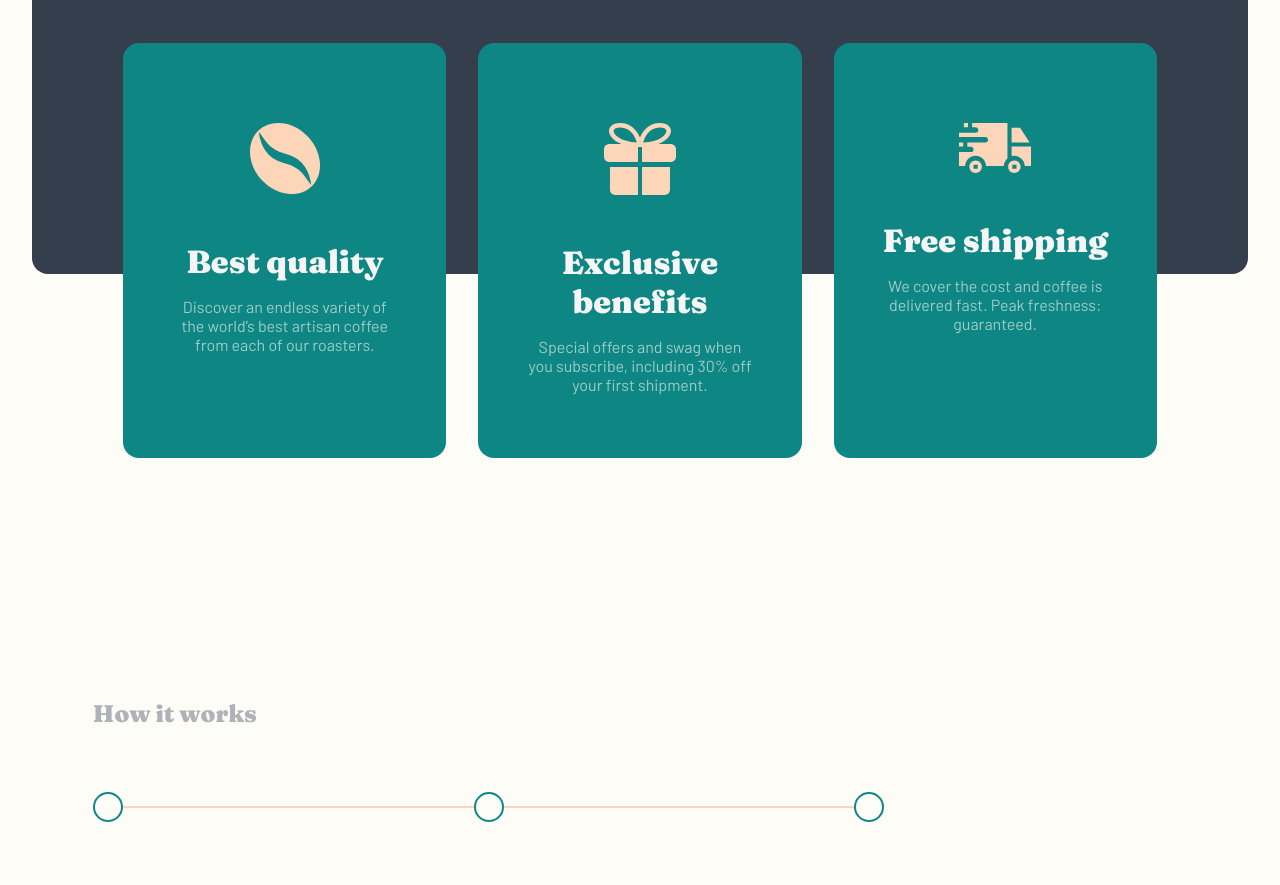
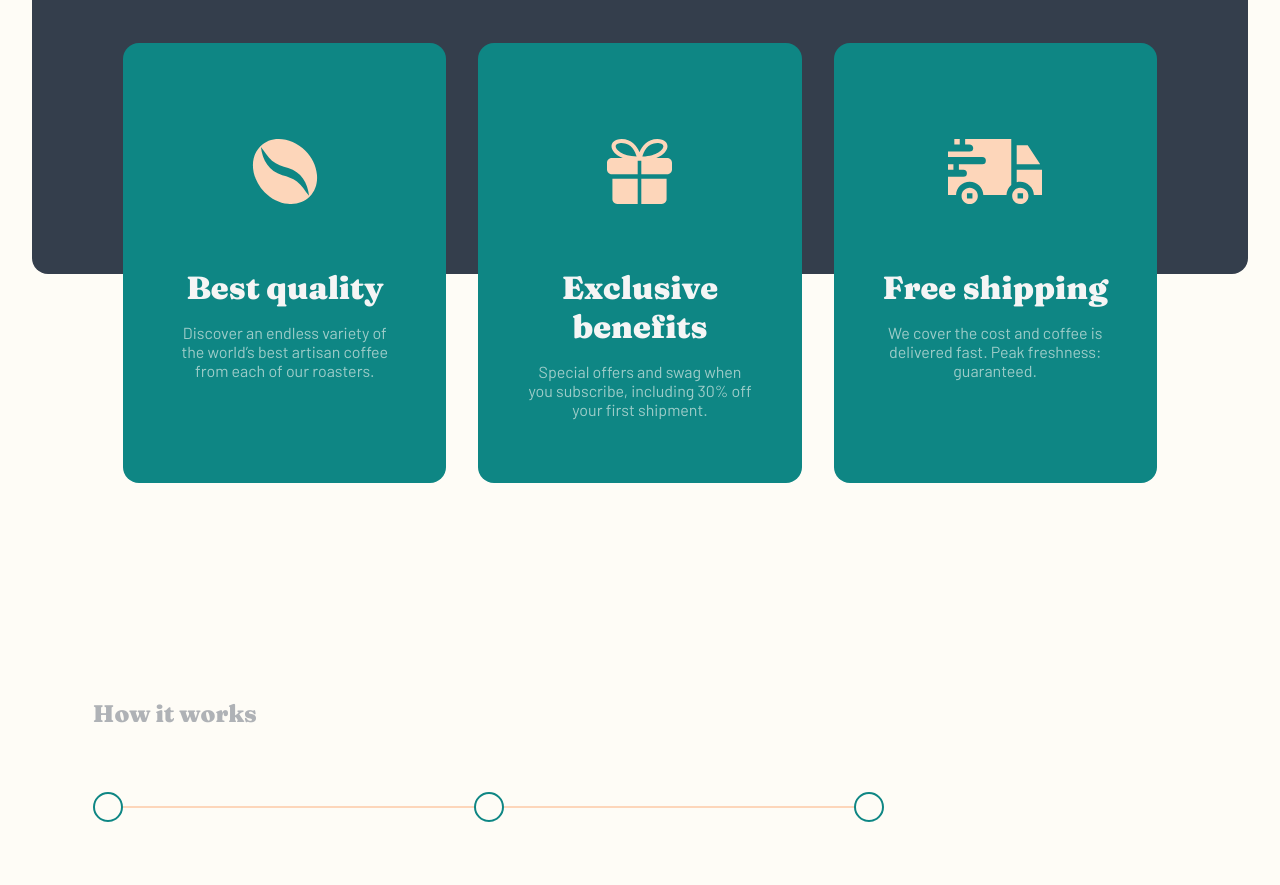
Before and after one commit to Haiko-E/coffee-rooster-frontend-mentor, a Next.js app: page / in a window 1280 px wide. Shown: the part 1720-2605 px from the top of the page. Built offline with nearby package versions, Linux system fonts and the light colour scheme.

Commit message:
choose component add height

```diff
--- a/src/components/choose.js
+++ b/src/components/choose.js
@@ -21,6 +21,8 @@ export default function Choose() {
           paragraph='Discover an endless variety of the world’s best artisan coffee from each of our roasters.'
           listStyle={styles['list-item']}
           contentStyle={styles.content}
+          width={70}
+          height={70}
         />
         <CollectionItem
           title='Exclusive benefits'
@@ -29,6 +31,8 @@ export default function Choose() {
           '
           listStyle={styles['list-item']}
           contentStyle={styles.content}
+          width={70}
+          height={70}
         />
         <CollectionItem
           title='Free shipping '
@@ -36,6 +40,8 @@ export default function Choose() {
           paragraph='We cover the cost and coffee is delivered fast. Peak freshness: guaranteed.'
           listStyle={styles['list-item']}
           contentStyle={styles.content}
+          width={70}
+          height={70}
         />
       </ul>
     </section>
--- a/src/components/choose.module.css
+++ b/src/components/choose.module.css
@@ -53,8 +53,9 @@
 }
 
 .list-item img {
-  margin: 1rem;
-  width: 72px;
+  margin: 2rem;
+  width: auto;
+  height: 65px;
 }
 
 .content h3 {
@@ -68,7 +69,7 @@
   }
 
   .list-item img {
-    width: 50px;
+    height: 50px;
   }
 
   .list-item h3 {
--- a/src/components/collection-item.js
+++ b/src/components/collection-item.js
@@ -8,10 +8,12 @@ export default function CollectionItem({
   image,
   listStyle,
   contentStyle,
+  width = 452,
+  height = 356,
 }) {
   return (
     <li className={`${styles.item} ${listStyle}`}>
-      <Image src={image} alt='gran espresso' width={452} height={356} />
+      <Image src={image} alt={title} width={width} height={height} />
       <div className={`${styles.content} ${contentStyle}`}>
         <h3>{title}</h3>
         <p>{paragraph}</p>
```
